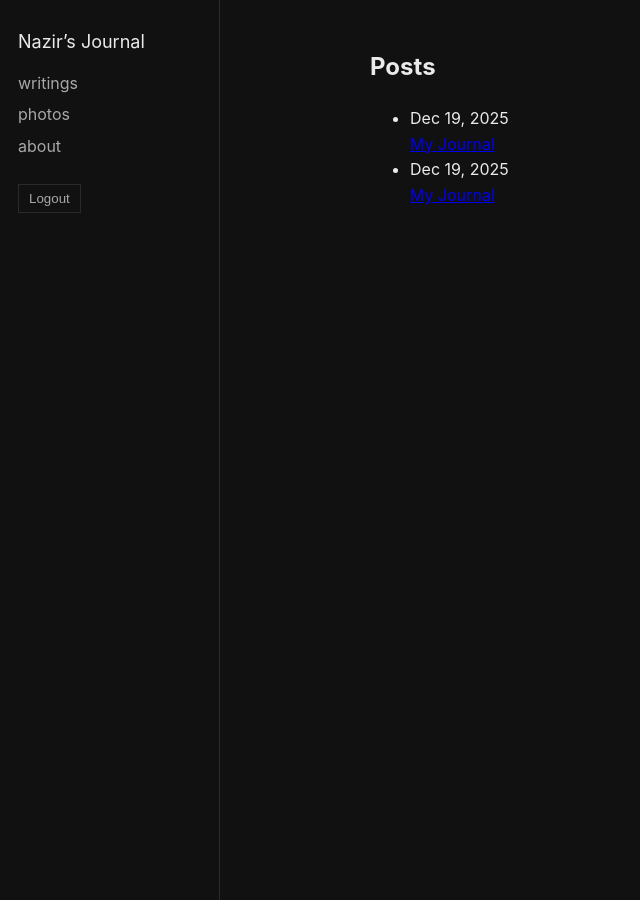
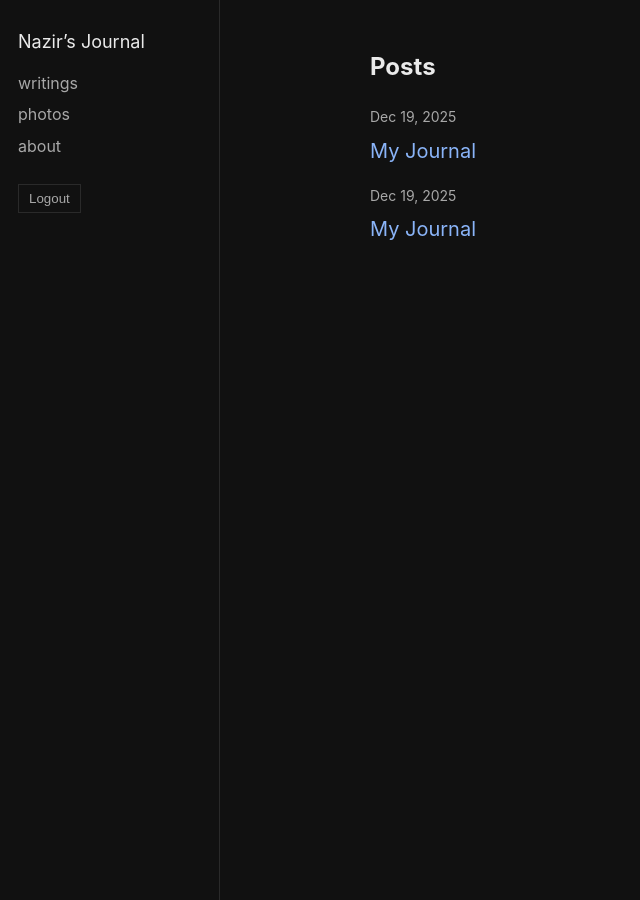
Before and after one commit to nazirmusawer/nazirmusawer.github.io, a Jekyll site: the page built from home.md, in a window 1280 px wide. Shown: the whole page, without its empty margins (0-640 px from the left). Built offline with Jekyll 4.4.1, drawn with Linux system fonts in a browser that asks for light colours.

Commit message:
Update site.css

```diff
--- a/assets/css/site.css
+++ b/assets/css/site.css
@@ -65,3 +65,8 @@ body {
   margin: 0 auto;
   border: 1px solid var(--line);
 }
+.postlist { list-style: none; padding-left: 0; margin-top: 18px; }
+.postlist li { margin: 18px 0; }
+.date { color: var(--muted); font-size: 14px; margin-bottom: 6px; }
+.plink { color: #8ab4f8; text-decoration: none; font-size: 20px; }
+.plink:hover { text-decoration: underline; }
```
